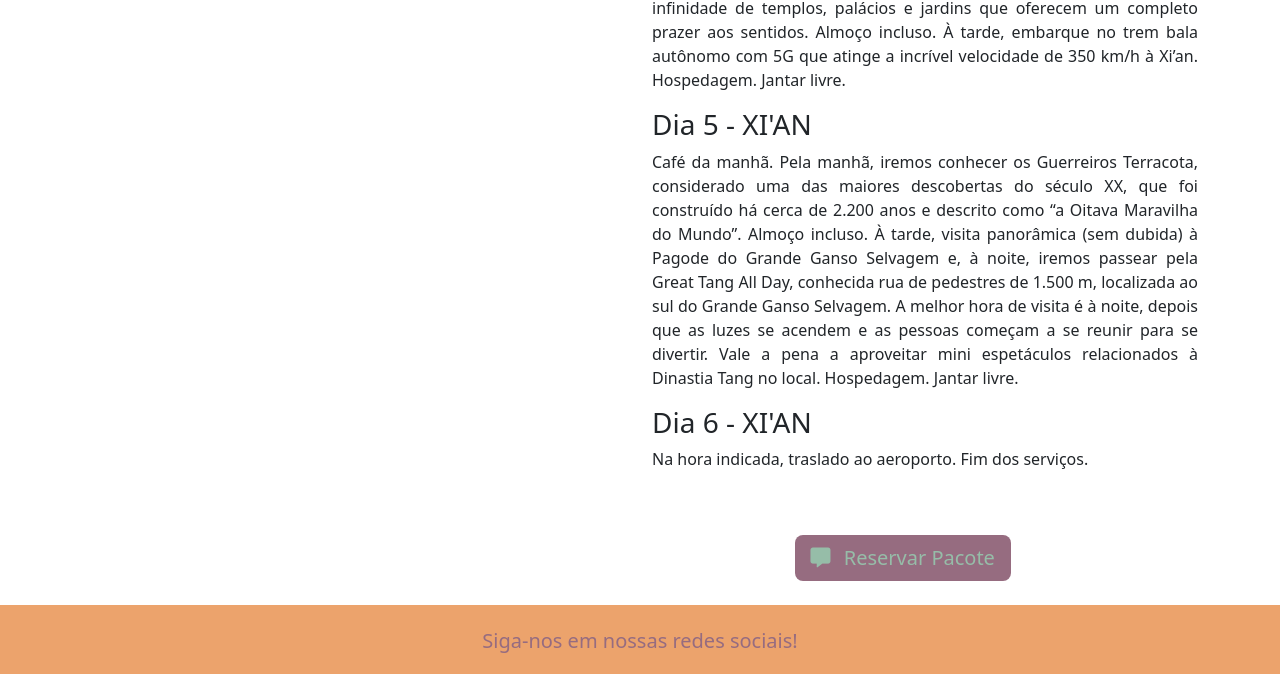
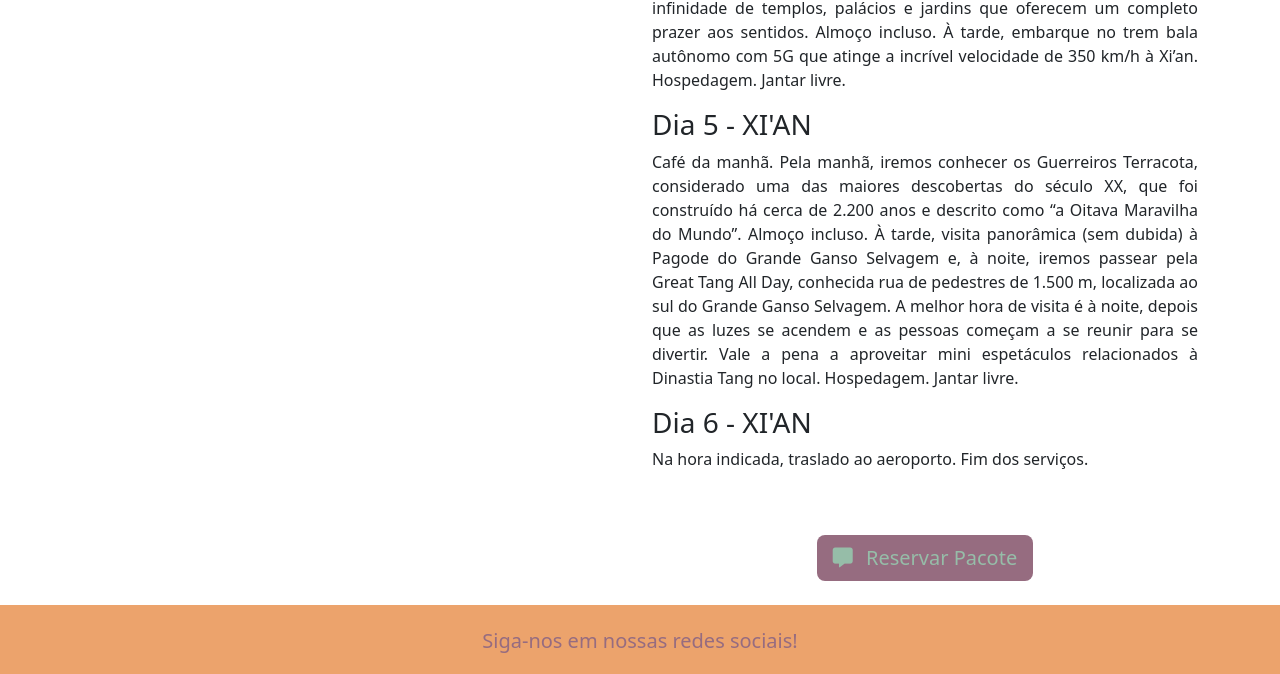
Before and after one commit to LucasEstevesCosta/RECODE-Entrega_Individual, a plain HTML site: page src/item-details.html in a window 1280 px wide. Shown: the part 1148-1822 px from the top of the page. Drawn offline with nearby package versions, Linux system fonts and the light colour scheme.

Commit message:
first delivery ready

```diff
--- a/src/item-details.html
+++ b/src/item-details.html
@@ -150,7 +150,7 @@
                 <p>Na hora indicada, traslado ao aeroporto. Fim dos serviços.</p>
             </div>
             <div class="row justify-content-center">
-                <div class="col-6 mt-5">
+                <div class="col-6 mt-5 d-flex justify-content-center">
                     <button type="button" class="btn btn-primary btn-lg btn-confirm">
                         <i class="fas fa-message me-2"></i>
                         Reservar Pacote
```
Also changed, not shown: 1 other file.
